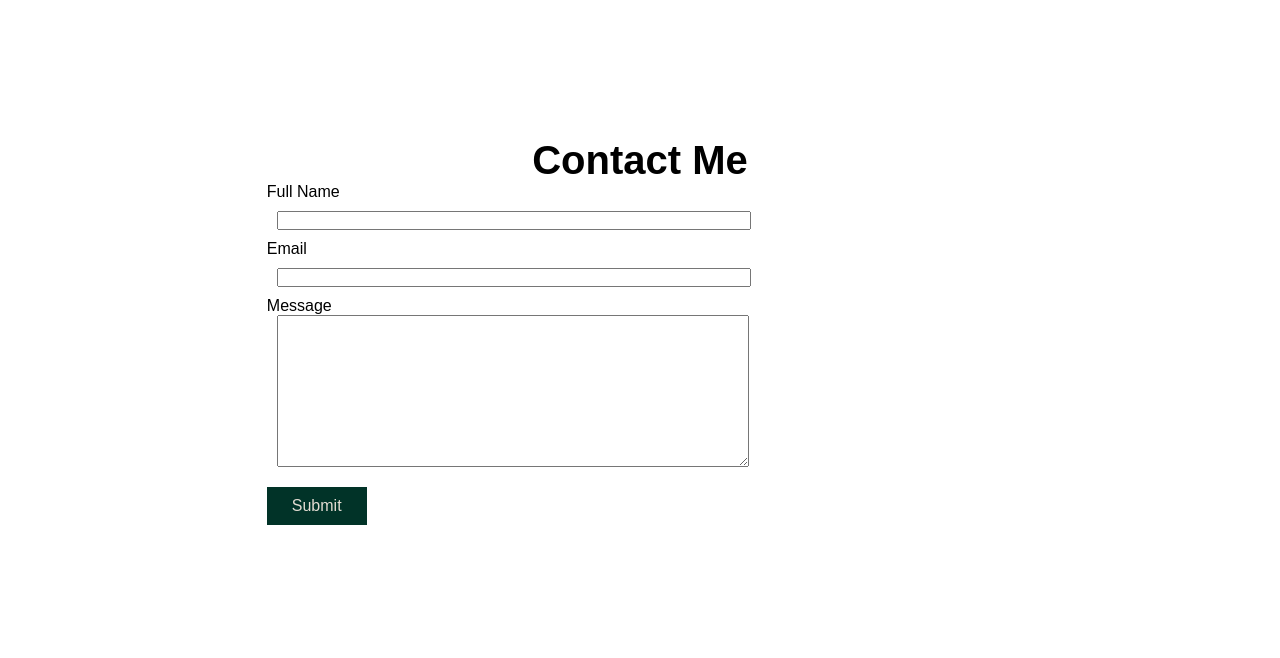
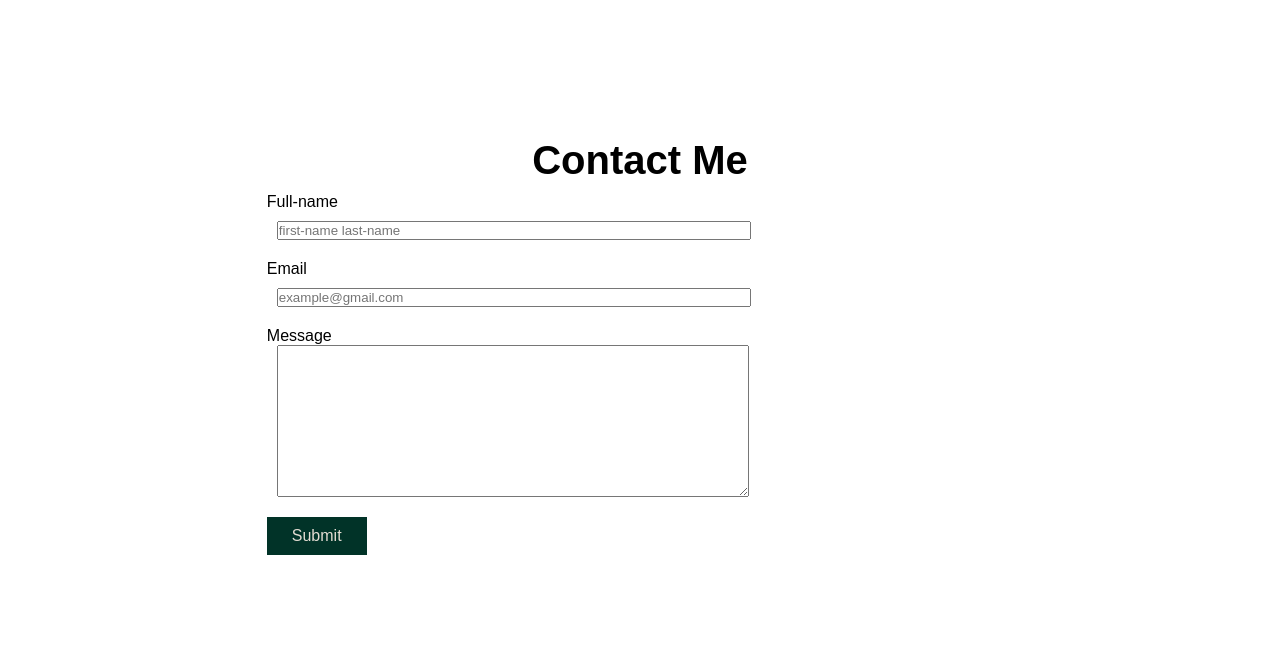
Before and after one commit to surraaI/UGR-2347-14-js-css-html, a plain HTML site: page Contact.html in a window 1280 px wide. Shown: the part 82-740 px from the top of the page. Drawn offline with Linux system fonts and the light colour scheme.

Commit message:
published

```diff
--- a/Contact.html
+++ b/Contact.html
@@ -51,11 +51,11 @@
     <main class="contact">
         <h1>Contact Me</h1>
         <form id="contactForm">
-            <p>Full Name</p>
-            <input type="text" name="name">
-            <p>Email</p>
-            <input type="email" name="email">
-            <p>Message</p>
+            <label for="fullname">Full-name</label>
+            <input type="text" id="fullname" name="name" placeholder="first-name last-name">
+            <label for="email">Email</label>
+            <input type="email" id="email" name="email" placeholder="example@gmail.com">
+            <label for="message">Message</label>
             <textarea name="message" id="message" cols="30" rows="10"></textarea>
             <button id="submit" onclick="sendEmail(event)">Submit</button>
         </form>
--- a/css/styles.css
+++ b/css/styles.css
@@ -234,6 +234,11 @@ footer p {
     text-align: center;
 }
 
+label {
+    display: block;
+    margin-top: 10px;
+}
+
 #banner h1 {
     color: var(--orange);
     font-size: 100px;
@@ -297,6 +302,10 @@ aside p {
     flex-wrap: wrap;
     justify-content: center;
     align-items: center;
+}
+
+#skillsbtn {
+    margin-bottom: 100px;
 }
 
 .contact {
```
Also changed, not shown: about.html (+1 -1 lines).
